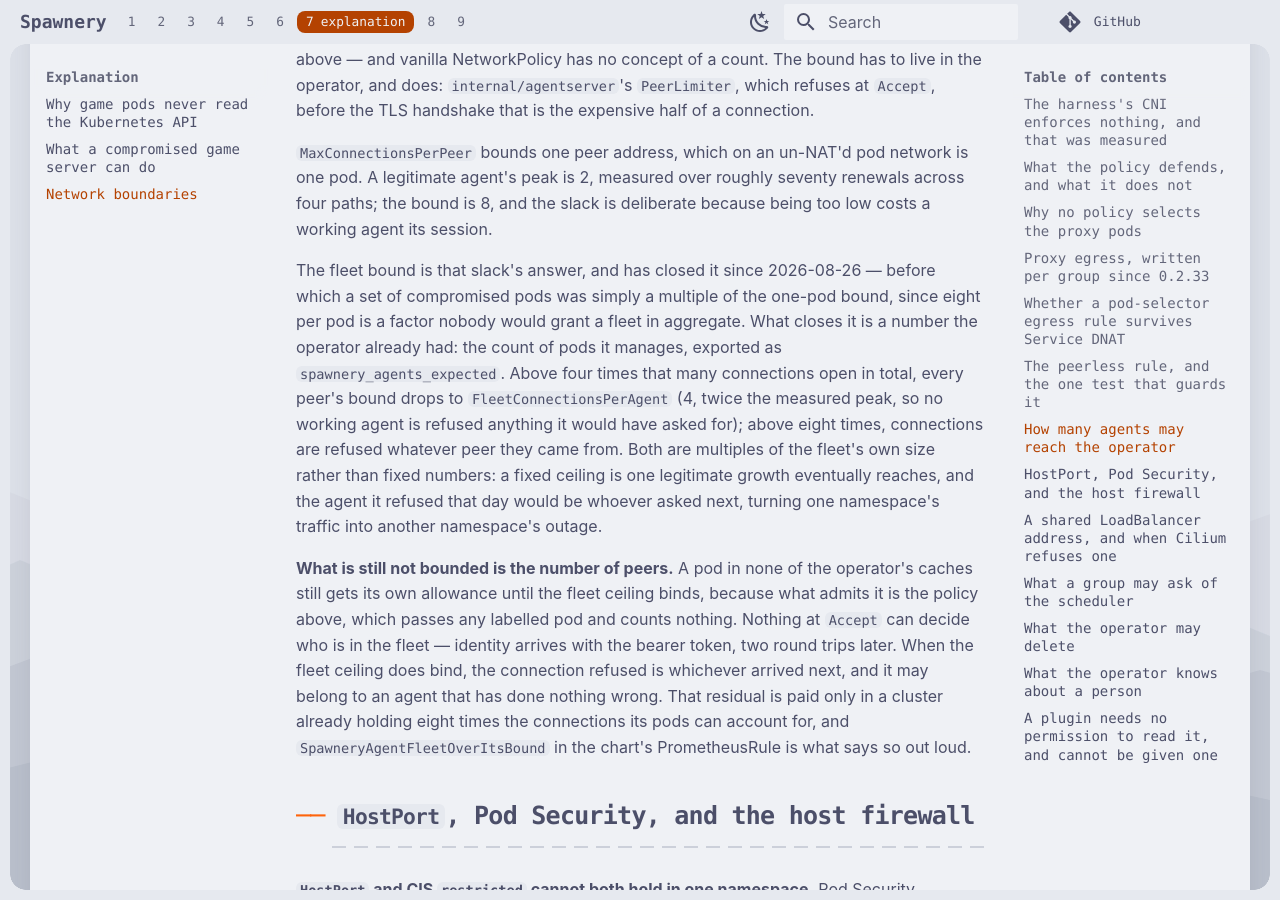
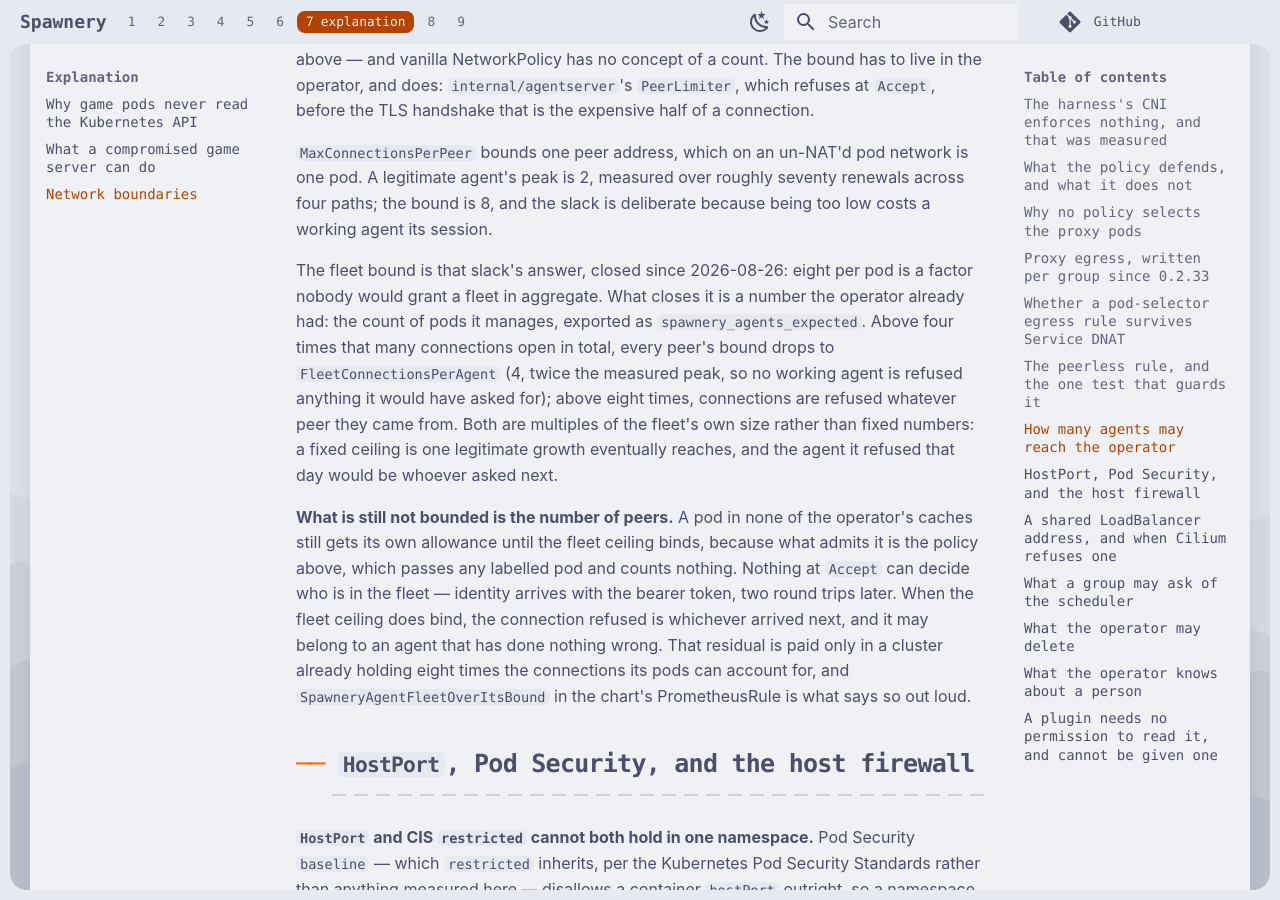
Before and after one commit to spawnery/spawnery, an MkDocs documentation site: the page built from docs/explanation/network-boundaries.md, in a window 1280 px wide and 900 px high, scrolled down 4013 px. Built offline with MkDocs 1.6.1 and Material for MkDocs 9.7.7, drawn with Linux system fonts in a browser that asks for light colours; some web fonts are replaced; comment, search, counter and statistics services are not loaded; some of the changed text lies outside the part shown.

Commit message:
docs(explanation): drop the restatements the review could quote
Task 5 came in at 3,575 against a 2,500 ceiling, having been told to
keep facts and go over rather than cut to fit. A review asked for the
cuttable passages by quotation rather than for a verdict, and found
seven worth about 250 words rather than the 1,075 the ceiling wanted.

Five applied: the meta-sentence about why this page is not
known-issues.md, the "before which" history behind the fleet bound, the
restated consequence of deriving both bounds from the fleet's size, a
clause repeating the one before it about a frozen roster, and the
paragraph under "binds a person, not a pod" that restated its own
opening.

Two declined. The diverging failure symptoms stay: that agents failing
to register is the downstream effect of a DNS failure, and checking it
first leads away from the cause, is a diagnosis trap and not
troubleshooting filler. The elimination of the two alternative
explanations for the kindnet result stays: the page opens on the claim
that a CNI passed traffic its own policy denied, and the elimination is
why a reader should believe it.

4,534 -> 3,501, every measurement and date intact. The ceiling follows
the page at 3,550 rather than the page following the ceiling.

Co-Authored-By: Claude Opus 5 (1M context) <noreply@anthropic.com>
Claude-Session: https://claude.ai/code/session_01RhLpABDQDo2jeWRbfNEdtT

```diff
--- a/docs/explanation/network-boundaries.md
+++ b/docs/explanation/network-boundaries.md
@@ -3,9 +3,8 @@
 Spawnery writes a `NetworkPolicy` per accepted `Network`, into that network's
 own namespace, selecting its server pods; one beside the operator, selecting the
 operator pod; and one per `ProxyGroup`. This page is what they are worth —
-measured scope rather than a list of faults, which is why none of it is in
-[`known-issues.md`](../reference/known-issues.md). A security feature whose
-limits are not written down is read as covering more than it does.
+measured scope rather than a list of faults. A security feature whose limits
+are not written down is read as covering more than it does.
 
 **The one sentence to read first: whether any of this refuses anything is a
 property of the cluster's CNI, and this repository's own end-to-end harness runs
@@ -170,18 +169,16 @@ network is one pod. A legitimate agent's peak is 2, measured over roughly
 seventy renewals across four paths; the bound is 8, and the slack is deliberate
 because being too low costs a working agent its session.
 
-The fleet bound is that slack's answer, and has closed it since 2026-08-26 —
-before which a set of compromised pods was simply a multiple of the one-pod
-bound, since eight per pod is a factor nobody would grant a fleet in aggregate.
-What closes it is a number the operator already had: the count of pods it
-manages, exported as `spawnery_agents_expected`. Above four times that many
+The fleet bound is that slack's answer, closed since 2026-08-26: eight per pod
+is a factor nobody would grant a fleet in aggregate. What closes it is a number
+the operator already had: the count of pods it manages, exported as
+`spawnery_agents_expected`. Above four times that many
 connections open in total, every peer's bound drops to
 `FleetConnectionsPerAgent` (4, twice the measured peak, so no working agent is
 refused anything it would have asked for); above eight times, connections are
 refused whatever peer they came from. Both are multiples of the fleet's own size
 rather than fixed numbers: a fixed ceiling is one legitimate growth eventually
-reaches, and the agent it refused that day would be whoever asked next, turning
-one namespace's traffic into another namespace's outage.
+reaches, and the agent it refused that day would be whoever asked next.
 
 **What is still not bounded is the number of peers.** A pod in none of the
 operator's caches still gets its own allowance until the fleet ceiling binds,
@@ -359,10 +355,7 @@ source, so a permission is expressible there. It carries three —
 cosmetic: reading the network is what a moderator gets, and adding servers
 spends money.
 
-**That gate binds a person, not a pod.** A plugin calling `SpawneryApi` directly
-is behind the boundary above and no permission is checked, because there is
-nobody to check one against. The operator's own bounds hold there instead — a
-ceiling a boost cannot lift, a duration it cannot exceed, and a namespace it
-structurally cannot leave — and they apply to the command too, underneath its
-permission. A permission decides who may ask; the operator decides what may be
-asked for.
+**That gate binds a person, not a pod.** A permission decides who may ask; the
+operator's own bounds — a ceiling a boost cannot lift, a duration it cannot
+exceed, a namespace it structurally cannot leave — decide what may be asked
+for, and they hold underneath the command as well as behind it.
```
Also changed, not shown: other parts of docs/explanation/network-boundaries.md (+1 -2 lines), docs/superpowers/plans/2026-09-17-docs-shortening.md (+4 -4 lines).
